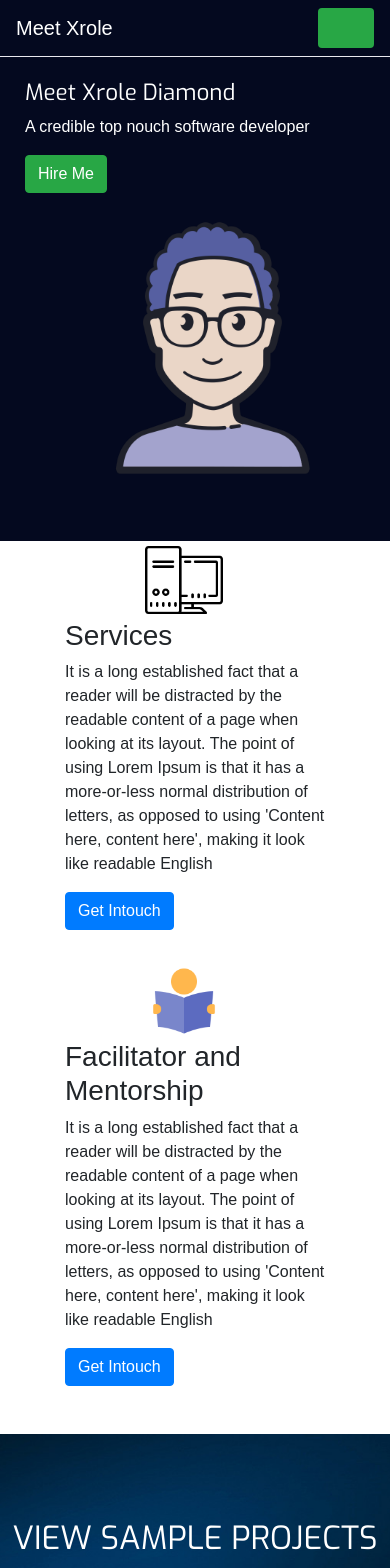
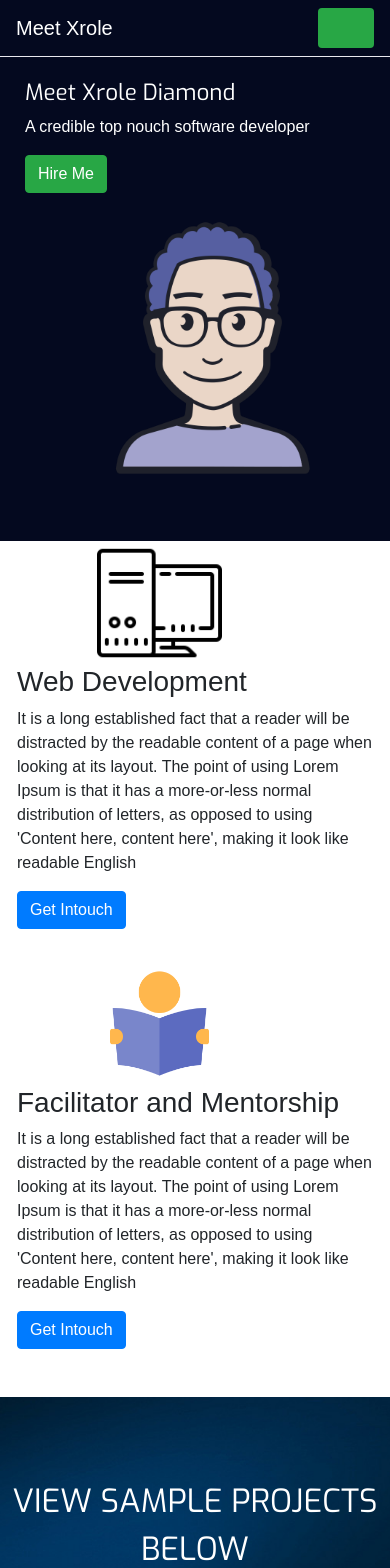
Before and after one commit to XROLE/portfolio-ui, a React (Create React App) app: page / in a window 390 px wide. Shown: the top 1568 px of the page. Built offline with nearby package versions, Linux system fonts and the light colour scheme.

Commit message:
service section mobile responsiveness handled

```diff
--- a/src/App.css
+++ b/src/App.css
@@ -29,7 +29,7 @@ nav a:active{
   background-color: #28a745 !important;
 }
 .web-icon{
-  width: 30%;
+  width: 35%;
   margin-left: 5rem;
 }
 .serviceContainerFluid{
@@ -38,7 +38,7 @@ nav a:active{
   }
 .serviceContainer{
   background-color: white;
-  padding: 3rem 5rem !important;
+  padding: 3rem 2rem !important;
 }
 .educationRow{
   margin-top: 2rem
@@ -144,6 +144,10 @@ margin: 1rem auto !important;
     font-size: 2rem;
     margin-top: 2rem;
   }
+  .serviceContainer{
+    background-color: white;
+    padding: 3rem 5rem !important;
+  }
 
   .navbar-nav{padding-left: 600px}
   .nav-link{
--- a/src/Services.js
+++ b/src/Services.js
@@ -11,7 +11,7 @@ class Services extends Component{
                             <img className ="img-fluid web-icon" src ='./images/web.png' alt = 'Web development services' />
                         </div>
                         <div className = "col-12 col-md-6 col-lg-6">
-                            <h3>Services</h3>
+                            <h3>Web Development</h3>
                             <p> It is a long established fact that a reader will be distracted by the readable content of a page when looking at its layout. The point of using Lorem Ipsum is that it has a more-or-less normal distribution of letters, as opposed to using 'Content here, content here', making it look like readable English</p>
                             {/* <a className ="btn btn-success text-white"> Hire Me </a> &nbsp;  */}
                             <a className ="btn btn-primary text-white"> Get Intouch </a>
```
